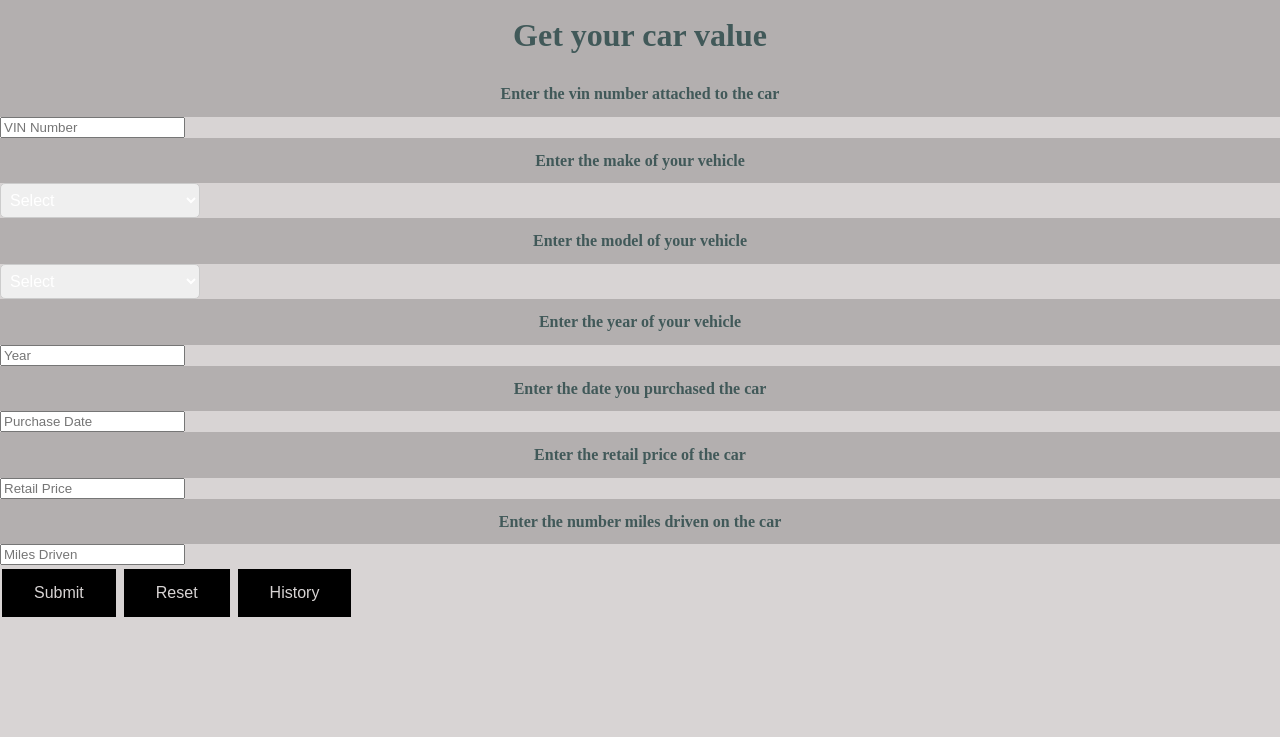
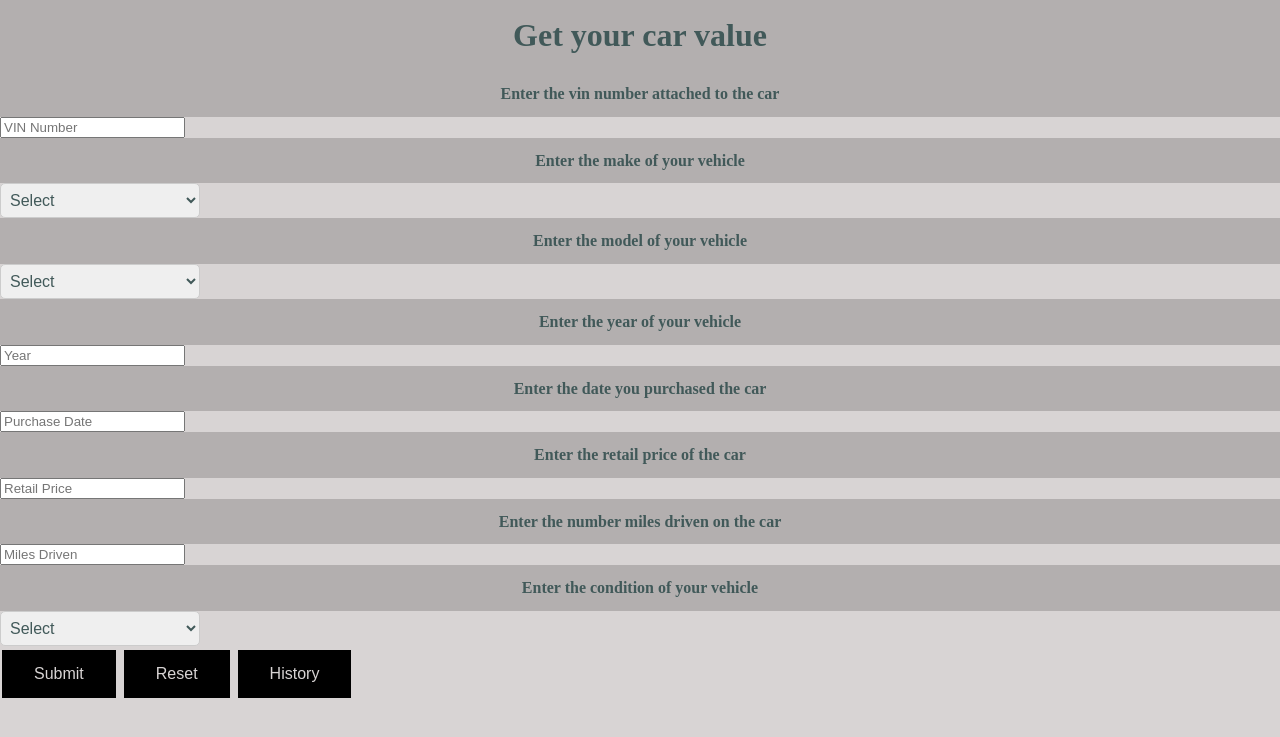
Before and after one commit to ColemanStone/CSCI-400-Project-1, a PHP site: page /carpage.html in a window 1280 px wide. Shown: the top 737 px of the page. Run offline with PHP 8.4, Linux system fonts and the light colour scheme.

Commit message:
Added dropdown for condition and fixed dropdown text color

```diff
--- a/carpage.html
+++ b/carpage.html
@@ -55,9 +55,20 @@
         <p>Enter the date you purchased the car</p>
         <input type="text" name="datePurchased" placeholder="Purchase Date">
         <p>Enter the retail price of the car</p>
-        <input type="text" name="retailPrice" placeholder="Retail Price"></br>
+        <input type="text" name="retailPrice" placeholder="Retail Price">
+        <br>
         <p>Enter the number miles driven on the car</p>
-        <input type="text" name="milesDriven" placeholder="Miles Driven"></br>
+        <input type="text" name="milesDriven" placeholder="Miles Driven">
+        <br>
+        <p>Enter the condition of your vehicle</p>
+        <select name="condition">
+            <option value="select" selected>Select</option>
+            <option value="excellent">Excellent</option>
+            <option value="veryGood">Very Good</option>
+            <option value="good">Good</option>
+            <option value="fair">Fair</option>
+        </select>
+        <br>
 
 
         <button type="submit" name="submit" value="submit">Submit</button>
--- a/styles.css
+++ b/styles.css
@@ -109,7 +109,7 @@ select {
     border: 1px solid #ccc;
     padding: 5px;
     font-size: 16px;
-    color: #ffffff;
+    color: #415959;
 }
 
 select option {
```
